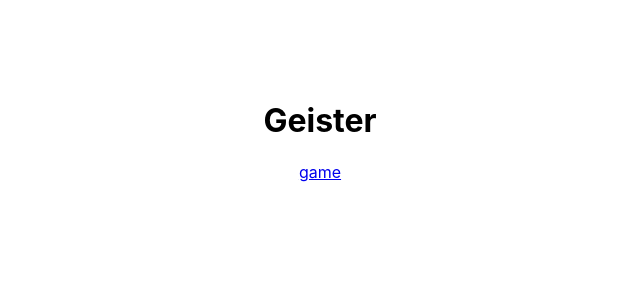
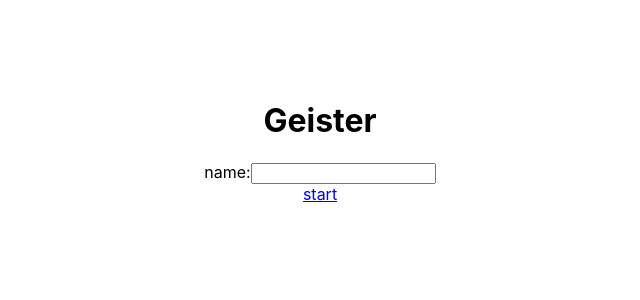
Before and after one commit to yyamada12/geister_next, a Next.js app: page / in a window 1280 px wide. Shown: the top 300 px of the page, without its empty margins (320-960 px from the left). Built offline with nearby package versions, Linux system fonts and the light colour scheme.

Commit message:
add lobby

```diff
--- a/pages/index.js
+++ b/pages/index.tsx
@@ -1,7 +1,10 @@
+import React, { useState } from "react";
+
 import Head from "next/head";
 import Link from "next/link";
 
 export default function Home() {
+  const [name, setName] = useState("");
   return (
     <div className="container">
       <Head>
@@ -11,9 +14,17 @@ export default function Home() {
 
       <main>
         <h1 className="title">Geister</h1>
-
-        <Link href="/game">
-          <a>game</a>
+        <div>
+          name:
+          <input
+            type="text"
+            name="name"
+            value={name}
+            onChange={(e) => setName(e.target.value)}
+          ></input>
+        </div>
+        <Link href="/lobby">
+          <a>start</a>
         </Link>
       </main>
 
--- /dev/null
+++ b/pages/lobby.tsx
@@ -0,0 +1,3 @@
+export default function Lobby() {
+  return <div>Welcome </div>;
+}
```
